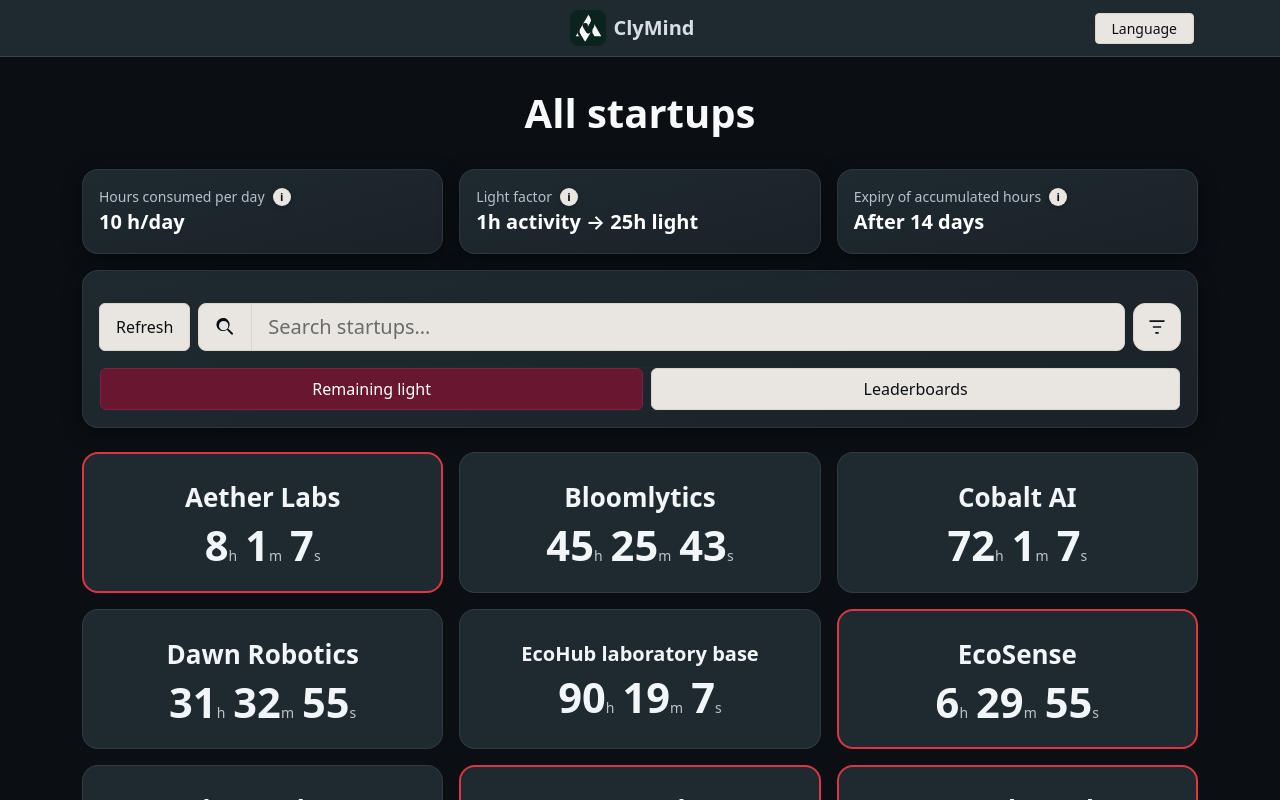
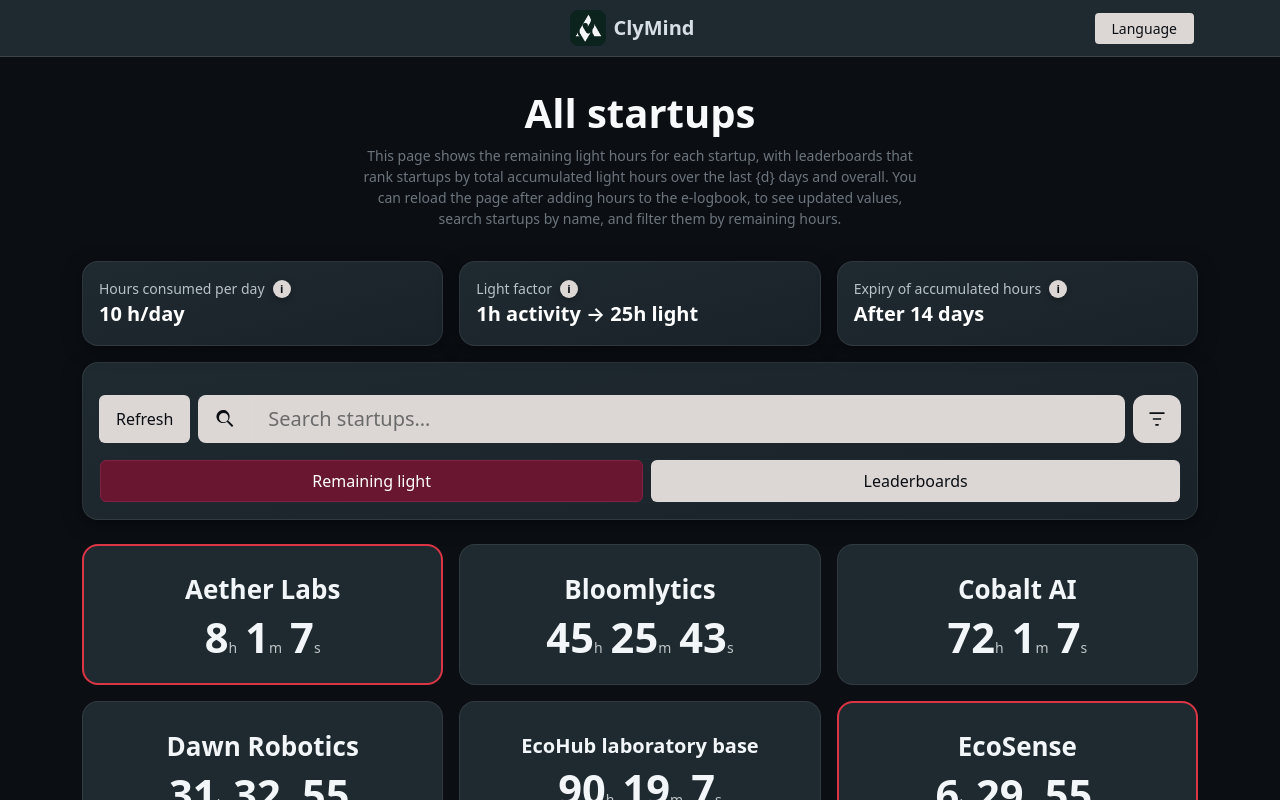
Before and after one commit to clymind/clymind-ui, a React (Vite) app: page / in a window 1280 px wide. Shown: the top 800 px of the page. Built offline with nearby package versions, Linux system fonts and the light colour scheme.

Commit message:
return to basic design

```diff
--- a/src/index.css
+++ b/src/index.css
@@ -10,7 +10,7 @@
   --caoba-accent: #691630; /* dark refined bordeaux accent */
   --light-gray: #D8DEE6; /* refined light text */
   --secondary-text-darker: #B8C1C9; /* muted secondary on slate */
-  --warm-beige: #E9E6E1; /* soft greige surface */
+  --warm-beige: #dcd6d5; /* soft greige surface */
   --text-bright: #F3F6F8; /* crisp bright text for dark cards/rows */
   --card-padding: 1rem; /* unified internal padding */
   --card-gap: 1rem; /* unified external gap */
@@ -19,7 +19,7 @@
   --copper-green-soft: #2A3940;
   --copper-green-hover: #192228;
   --caoba-accent-hover: #822042; /* slightly brighter hover for contrast */
-  --beige-border: #D9D4CC;
+  --beige-border: #e9e6e11c;
   --beige-shadow: rgba(0,0,0,.35);
 
   /* Selection & interactions (replacing old select vars) */
@@ -131,7 +131,8 @@ body, body *{font-smooth:always; -webkit-font-smoothing:antialiased;}
 .input-group-text.bg-dark{ background: var(--warm-beige) !important; color: var(--deep-black) !important; border-color: var(--beige-border) !important; }
 .form-control.bg-dark{ background: var(--warm-beige) !important; color: var(--deep-black) !important; border-color: var(--beige-border) !important; }
 .form-control.bg-dark::placeholder{ color:#6b6b6b; }
-.form-control.bg-dark:focus{ outline:none; box-shadow:0 0 0 .25rem rgba(105,22,48,.35); border-color: var(--caoba-accent) !important; }
+.form-control.bg-dark:focus{ outline:none; box-shadow:none; border-color: var(--beige-border) !important; }
+.form-control.bg-dark:focus-visible{ outline:none; box-shadow:none; border-color: var(--beige-border) !important; }
 
 /* Header buttons (Home/Language) beige on green, hover accent */
 .navbar .btn-outline-light, .btn-outline-success{
--- a/src/pages/home.tsx
+++ b/src/pages/home.tsx
@@ -132,6 +132,9 @@ export default function Home() {
         {/* Header section */}
         <div className="text-center mb-2">
           <h1 className="display-6 fw-bold mt-2">{t("allStartupsTitle")}</h1>
+          <p className="text-secondary small mx-auto" style={{ maxWidth: "560px" }}>
+            {t("allStartupsDesc")}
+          </p>
         </div>
 
         {/* Global settings info strip */}
```
